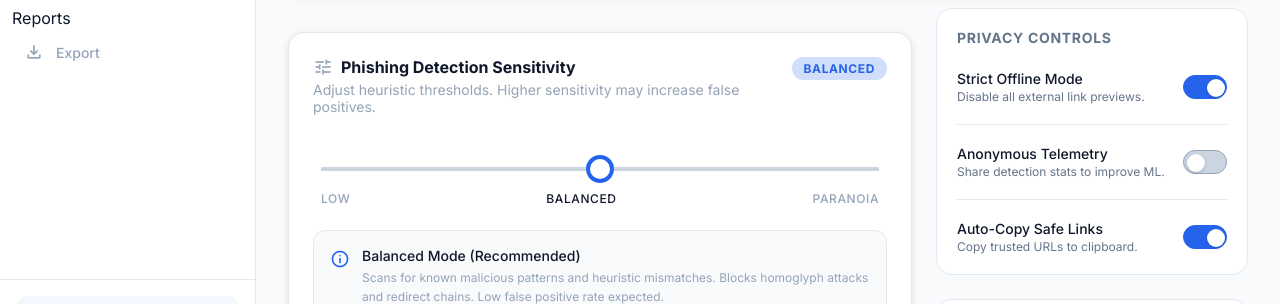
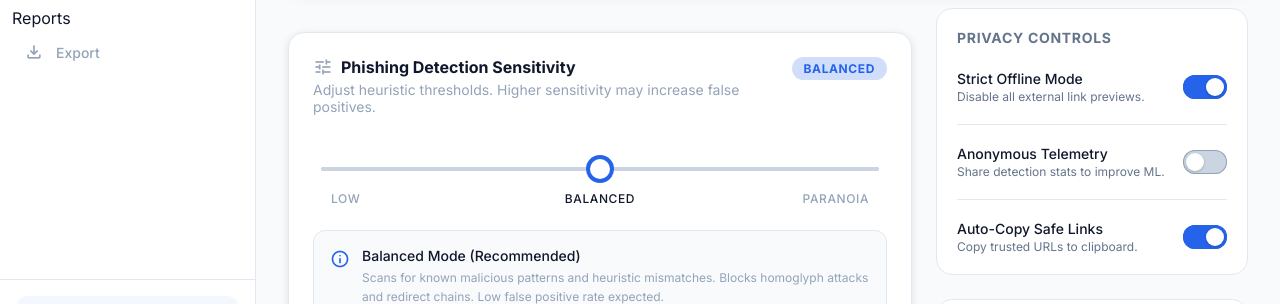
Before and after one commit to Raoof128/Raoof128.github.io, a plain HTML site: page webApp/src/jsMain/resources/trust.html in a window 1280 px wide. Shown: the part 432-736 px from the top of the page. Drawn offline with nearby package versions, Linux system fonts and the light colour scheme; a script that the page names is missing.

Commit message:
fix(web): unify toggle switches
- Standardize toggle-switch styling in shared-ui
- Remove Trust-specific toggle base overrides
- Center sensitivity labels and bump trust.css cache-buster

```diff
--- a/webApp/src/jsMain/resources/shared-ui.css
+++ b/webApp/src/jsMain/resources/shared-ui.css
@@ -811,45 +811,73 @@
 /* Toggle Switch */
 .toggle-switch {
     position: relative;
-    width: 3rem;
+    width: 2.75rem;
     height: 1.5rem;
     cursor: pointer;
     flex-shrink: 0;
 }
 
 .toggle-switch input {
+    position: absolute;
+    inset: 0;
     opacity: 0;
-    width: 0;
-    height: 0;
+    margin: 0;
+    cursor: pointer;
 }
 
 .toggle-slider {
     position: absolute;
     inset: 0;
-    background-color: #292e38;
+    background-color: #475569;
     border-radius: 9999px;
-    transition: background-color 0.2s ease;
+    transition: background-color 0.2s ease, box-shadow 0.2s ease;
 }
 
 .toggle-slider::before {
     content: '';
     position: absolute;
-    left: 2px;
-    top: 2px;
-    width: 1.25rem;
-    height: 1.25rem;
-    background-color: #64748b;
+    left: 0.1875rem;
+    top: 0.1875rem;
+    width: 1.125rem;
+    height: 1.125rem;
+    background-color: #ffffff;
     border-radius: 50%;
-    transition: transform 0.2s ease, background-color 0.2s ease;
+    box-shadow: 0 1px 3px rgba(0, 0, 0, 0.3);
+    transition: transform 0.2s ease;
 }
 
-.toggle-switch input:checked+.toggle-slider {
-    background-color: rgba(25, 93, 230, 0.3);
+.toggle-switch:focus-within {
+    outline: 2px solid rgba(37, 99, 235, 0.55);
+    outline-offset: 2px;
+    border-radius: 9999px;
 }
 
+.toggle-switch.on .toggle-slider,
+.toggle-switch input:checked+.toggle-slider {
+    background-color: #2563eb;
+}
+
+.toggle-switch.on .toggle-slider::before,
 .toggle-switch input:checked+.toggle-slider::before {
-    transform: translateX(1.5rem);
-    background-color: #195de6;
+    transform: translateX(1.25rem);
+}
+
+/* Light mode toggle styling */
+[data-theme="light"] .toggle-switch .toggle-slider,
+html.light .toggle-switch .toggle-slider,
+body.light .toggle-switch .toggle-slider {
+    background-color: #cbd5e1;
+    box-shadow: inset 0 0 0 1px #94a3b8;
+}
+
+[data-theme="light"] .toggle-switch.on .toggle-slider,
+[data-theme="light"] .toggle-switch input:checked+.toggle-slider,
+html.light .toggle-switch.on .toggle-slider,
+html.light .toggle-switch input:checked+.toggle-slider,
+body.light .toggle-switch.on .toggle-slider,
+body.light .toggle-switch input:checked+.toggle-slider {
+    background-color: #2563eb;
+    box-shadow: inset 0 0 0 1px #2563eb;
 }
 
 /* Setting Select */
--- a/webApp/src/jsMain/resources/trust.css
+++ b/webApp/src/jsMain/resources/trust.css
@@ -185,34 +185,6 @@ body.light .top-header {
     background-color: rgba(255, 255, 255, 0.95);
 }
 
-/* Toggle switch light mode styling */
-[data-theme="light"] .toggle-switch,
-html.light .toggle-switch,
-body.light .toggle-switch {
-    background-color: #e2e8f0;
-}
-
-[data-theme="light"] .toggle-switch.on,
-[data-theme="light"] .toggle-switch:has(input:checked),
-html.light .toggle-switch.on,
-html.light .toggle-switch:has(input:checked),
-body.light .toggle-switch.on,
-body.light .toggle-switch:has(input:checked) {
-    background-color: #2563eb;
-}
-
-[data-theme="light"] .toggle-slider,
-html.light .toggle-slider,
-body.light .toggle-slider {
-    background-color: #94a3b8;
-}
-
-[data-theme="light"] .toggle-switch:has(input:checked) .toggle-slider,
-html.light .toggle-switch:has(input:checked) .toggle-slider,
-body.light .toggle-switch:has(input:checked) .toggle-slider {
-    background-color: white;
-}
-
 /* Sensitivity slider light mode */
 [data-theme="light"] .sensitivity-slider,
 html.light .sensitivity-slider,
@@ -301,38 +273,31 @@ body.light .reset-btn {
 /* ============================================
    TOGGLE SWITCH IMPROVED STYLING
    ============================================ */
-/* Base toggle switch - OFF state */
-[data-theme="light"] .toggle-switch,
-html.light .toggle-switch,
-body.light .toggle-switch {
+/* Track (OFF state) */
+[data-theme="light"] .toggle-switch .toggle-slider,
+html.light .toggle-switch .toggle-slider,
+body.light .toggle-switch .toggle-slider {
     background-color: #cbd5e1 !important;
-    border: 1px solid #94a3b8;
-}
-
-/* Toggle switch - ON state */
-[data-theme="light"] .toggle-switch.on,
-[data-theme="light"] .toggle-switch:has(input:checked),
-html.light .toggle-switch.on,
-html.light .toggle-switch:has(input:checked),
-body.light .toggle-switch.on,
-body.light .toggle-switch:has(input:checked) {
+    box-shadow: inset 0 0 0 1px #94a3b8 !important;
+}
+
+/* Track (ON state) */
+[data-theme="light"] .toggle-switch.on .toggle-slider,
+[data-theme="light"] .toggle-switch input:checked + .toggle-slider,
+html.light .toggle-switch.on .toggle-slider,
+html.light .toggle-switch input:checked + .toggle-slider,
+body.light .toggle-switch.on .toggle-slider,
+body.light .toggle-switch input:checked + .toggle-slider {
     background-color: #2563eb !important;
-    border-color: #2563eb !important;
-}
-
-/* Toggle slider knob - OFF state */
-[data-theme="light"] .toggle-slider,
-html.light .toggle-slider,
-body.light .toggle-slider {
+    box-shadow: inset 0 0 0 1px #2563eb !important;
+}
+
+/* Knob */
+[data-theme="light"] .toggle-slider::before,
+html.light .toggle-slider::before,
+body.light .toggle-slider::before {
     background-color: #ffffff !important;
-    box-shadow: 0 1px 3px rgba(0, 0, 0, 0.2);
-}
-
-/* Toggle slider knob - ON state */
-[data-theme="light"] .toggle-switch:has(input:checked) .toggle-slider,
-html.light .toggle-switch:has(input:checked) .toggle-slider,
-body.light .toggle-switch:has(input:checked) .toggle-slider {
-    background-color: #ffffff !important;
+    box-shadow: 0 1px 3px rgba(0, 0, 0, 0.2) !important;
 }
 
 /* Controls card in light mode */
@@ -1002,14 +967,28 @@ html {
 }
 
 .slider-labels {
-    display: flex;
-    justify-content: space-between;
+    display: grid;
+    grid-template-columns: 1fr 1fr 1fr;
+    align-items: center;
     margin-top: var(--space-4);
+    padding: 0 10px;
     font-size: 0.75rem;
     font-weight: 500;
     text-transform: uppercase;
     letter-spacing: 0.05em;
     color: var(--text-muted);
+}
+
+.slider-labels span {
+    justify-self: start;
+}
+
+.slider-labels span:nth-child(2) {
+    justify-self: center;
+}
+
+.slider-labels span:nth-child(3) {
+    justify-self: end;
 }
 
 .slider-labels span.active {
@@ -1277,6 +1256,8 @@ html {
     display: flex;
     flex-direction: column;
     gap: 2px;
+    flex: 1;
+    min-width: 0;
 }
 
 .toggle-label {
@@ -1288,59 +1269,6 @@ html {
 .toggle-description {
     font-size: 0.75rem;
     color: var(--text-muted);
-}
-
-/* Toggle Switch */
-.toggle-switch {
-    position: relative;
-    display: flex;
-    height: 1.5rem;
-    width: 2.75rem;
-    cursor: pointer;
-    align-items: center;
-    border-radius: var(--radius-full);
-    background-color: #475569;
-    transition: background-color var(--transition-fast);
-}
-
-.toggle-switch.on,
-.toggle-switch:has(input:checked) {
-    background-color: var(--primary);
-}
-
-.toggle-switch input {
-    position: absolute;
-    opacity: 0;
-    width: 0;
-    height: 0;
-}
-
-.toggle-slider {
-    position: absolute !important;
-    height: 1.125rem !important;
-    width: 1.125rem !important;
-    border-radius: 50%;
-    background-color: white;
-    transition: all var(--transition-fast);
-    /* Explicit override of shared-ui inset:0 */
-    inset: auto !important;
-    top: 0.1875rem !important;
-    left: 0.1875rem !important;
-    right: auto !important;
-    bottom: auto !important;
-    transform: none !important;
-    box-shadow: 0 1px 3px rgba(0, 0, 0, 0.3);
-}
-
-.toggle-slider::before,
-.toggle-slider::after {
-    display: none !important;
-    content: none !important;
-}
-
-.toggle-switch:has(input:checked) .toggle-slider {
-    transform: translateX(1.25rem) !important;
-    background-color: white;
 }
 
 .divider {
--- a/webApp/src/jsMain/resources/trust.html
+++ b/webApp/src/jsMain/resources/trust.html
@@ -36,7 +36,7 @@
     <!-- Shared UI Components -->
     <link href="shared-ui.css" rel="stylesheet" />
     <!-- Trust Centre Styles -->
-    <link href="trust.css?v=6" rel="stylesheet" />
+    <link href="trust.css?v=7" rel="stylesheet" />
 </head>
 
 <body class="trust-body">
```
Also changed, not shown: .agent/agent.md.
